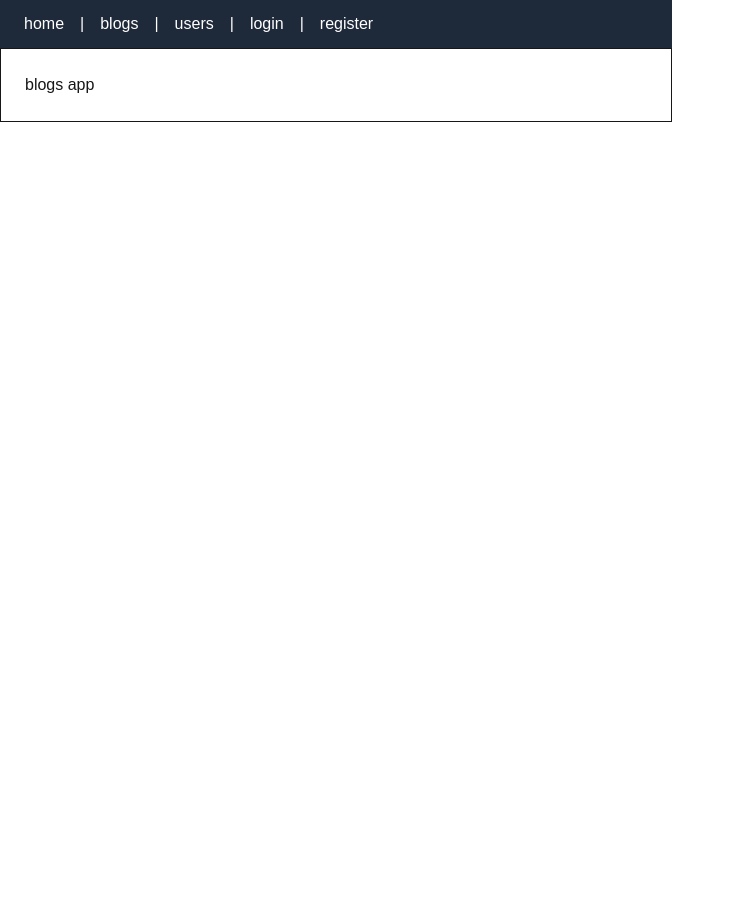
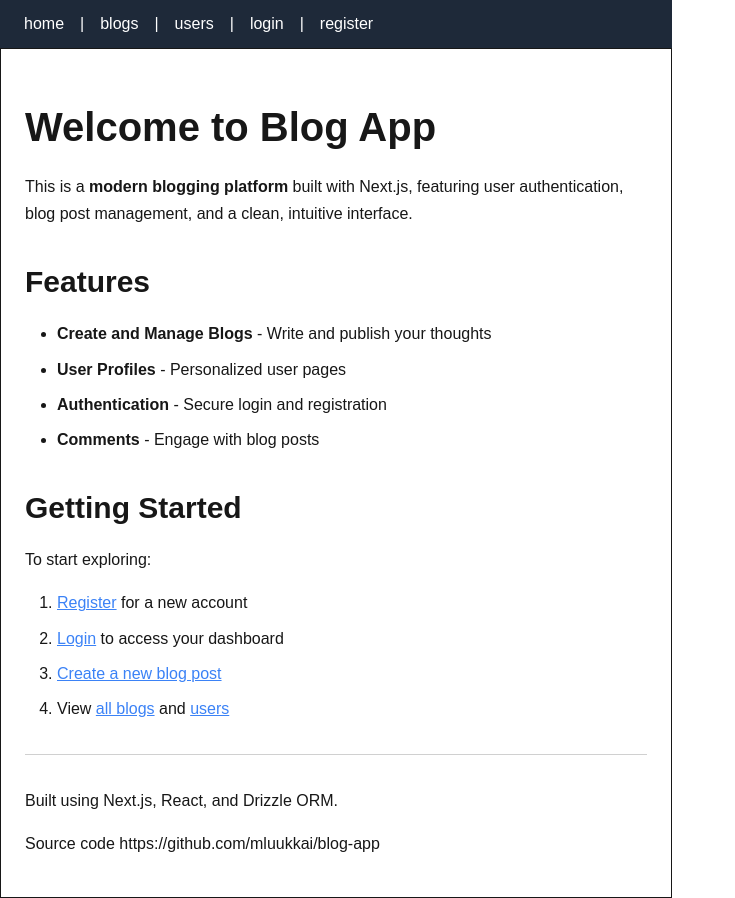
Before and after one commit to onoprienko/full-stack-open-nextjs-2026, a Next.js app: page / in a window 1280 px wide. Shown: the whole page, without its empty margins (0-735 px from the left). Before the commit the page ends 800 px from the top, so only its background shows below. Built offline with nearby package versions, Linux system fonts and the light colour scheme; no server answers.

Commit message:
exercise: Static homepage from markdown (22)

```diff
--- /dev/null
+++ b/app/blogs/loading.tsx
@@ -0,0 +1,5 @@
+const Loading = () => {
+  return <p>Loading blogs...</p>
+}
+
+export default Loading
--- a/app/globals.css
+++ b/app/globals.css
@@ -24,3 +24,58 @@ body {
   color: var(--foreground);
   font-family: Arial, Helvetica, sans-serif;
 }
+
+.markdown h1 {
+  font-size: 2.5rem;
+  font-weight: bold;
+  margin: 1.5rem 0 1rem;
+}
+
+.markdown h2 {
+  font-size: 1.875rem;
+  font-weight: bold;
+  margin: 2rem 0 0.75rem;
+}
+
+.markdown h3 {
+  font-size: 1.5rem;
+  font-weight: 600;
+  margin: 1.5rem 0 0.5rem;
+}
+
+.markdown p {
+  margin: 1rem 0;
+  line-height: 1.7;
+}
+
+.markdown a {
+  color: #3b82f6;
+  text-decoration: underline;
+}
+
+.markdown a:hover {
+  color: #2563eb;
+}
+
+.markdown ul {
+  margin: 1rem 0;
+  padding-left: 2rem;
+  line-height: 1.7;
+  list-style-type: disc;
+}
+
+.markdown ol {
+  margin: 1rem 0;
+  padding-left: 2rem;
+  line-height: 1.7;
+  list-style-type: decimal;
+}
+
+.markdown li {
+  margin: 0.5rem 0;
+}
+
+.markdown hr {
+  margin: 2rem 0;
+  opacity: 0.2;
+}
--- /dev/null
+++ b/app/homepage.mdx
@@ -0,0 +1,25 @@
+# Welcome to Blog App
+
+This is a **modern blogging platform** built with Next.js, featuring user authentication, blog post management, and a clean, intuitive interface.
+
+## Features
+
+- **Create and Manage Blogs** - Write and publish your thoughts
+- **User Profiles** - Personalized user pages
+- **Authentication** - Secure login and registration
+- **Comments** - Engage with blog posts
+
+## Getting Started
+
+To start exploring:
+
+1. [Register](http://localhost:3000) for a new account
+2. [Login](http://localhost:3000) to access your dashboard
+3. [Create a new blog post](http://localhost:3000)
+4. View [all blogs](http://localhost:3000) and [users](http://localhost:3000)
+
+***
+
+Built using Next.js, React, and Drizzle ORM.
+
+Source code https://github.com/mluukkai/blog-app
--- a/app/layout.tsx
+++ b/app/layout.tsx
@@ -3,6 +3,13 @@ import AuthSessionProvider from './components/SessionProvider'
 import NavBar from './components/NavBar'
 import { NotificationProvider } from './components/NotificationContext'
 import Notification from './components/Notification'
+
+import type { Metadata } from 'next'
+
+export const metadata: Metadata = {
+  title: 'Blogs app',
+  description: 'A simple blogs application built with Next.js',
+}
 
 export default function RootLayout({
   children,
--- a/app/page.tsx
+++ b/app/page.tsx
@@ -1,10 +1,11 @@
+import Homepage from './homepage.mdx'
+
 const Home = () => {
   return (
-    <div>
-      <div>
-        <h2>blogs app</h2>
-      </div>
+    <div className="markdown">
+      <Homepage />
     </div>
   )
 }
+
 export default Home
--- /dev/null
+++ b/mdx-components.tsx
@@ -0,0 +1,7 @@
+import type { MDXComponents } from 'mdx/types'
+
+const components: MDXComponents = {}
+
+export function useMDXComponents(): MDXComponents {
+  return components
+}
--- a/next.config.ts
+++ b/next.config.ts
@@ -1,6 +1,8 @@
-import type { NextConfig } from "next";
+import type { NextConfig } from 'next'
+import createMDX from '@next/mdx'
 
 const nextConfig: NextConfig = {
+  pageExtensions: ['js', 'jsx', 'md', 'mdx', 'ts', 'tsx'],
   /* config options here */
   experimental: {
     agentFeedback: true,
@@ -9,12 +11,15 @@ const nextConfig: NextConfig = {
   partialPrefetching: true,
   turbopack: {
     rules: {
-      "*.css": {
-        loaders: ["@tailwindcss/turbopack"],
-        as: "*.css",
+      '*.css': {
+        loaders: ['@tailwindcss/turbopack'],
+        as: '*.css',
       },
     },
   },
-};
-
-export default nextConfig;
+}
+const withMDX = createMDX({
+  // Add markdown plugins here, as desired
+})
+// Merge MDX config with Next.js config
+export default withMDX(nextConfig)
--- a/package.json
+++ b/package.json
@@ -9,7 +9,11 @@
     "lint": "eslint"
   },
   "dependencies": {
+    "@mdx-js/loader": "^3.1.1",
+    "@mdx-js/react": "^3.1.1",
     "@neondatabase/serverless": "^1.2.0",
+    "@next/mdx": "^16.4.3",
+    "@types/mdx": "^2.0.14",
     "bcryptjs": "^3.0.3",
     "drizzle-orm": "^0.45.4",
     "next": "16.4.2",
```
Also changed, not shown: 1 other file (tests, documents, lock files or other folders).
